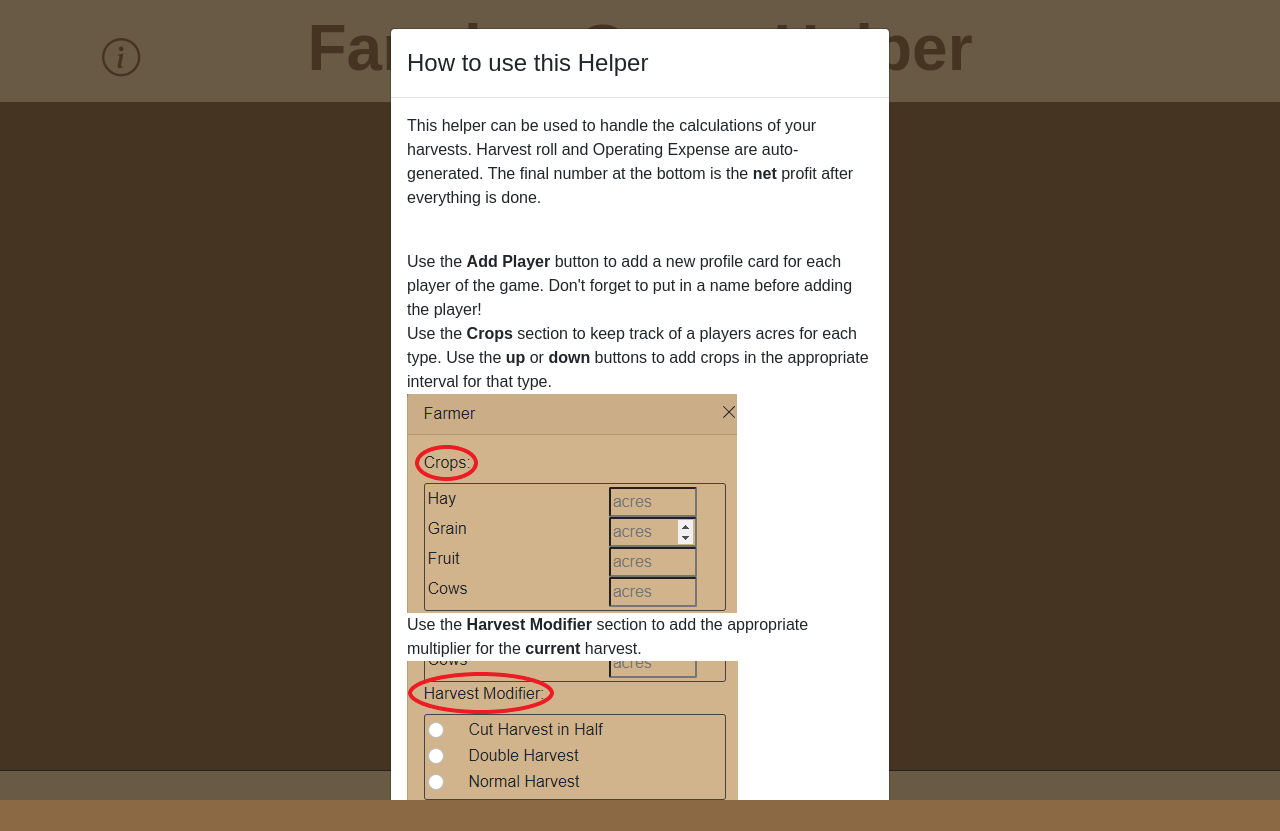
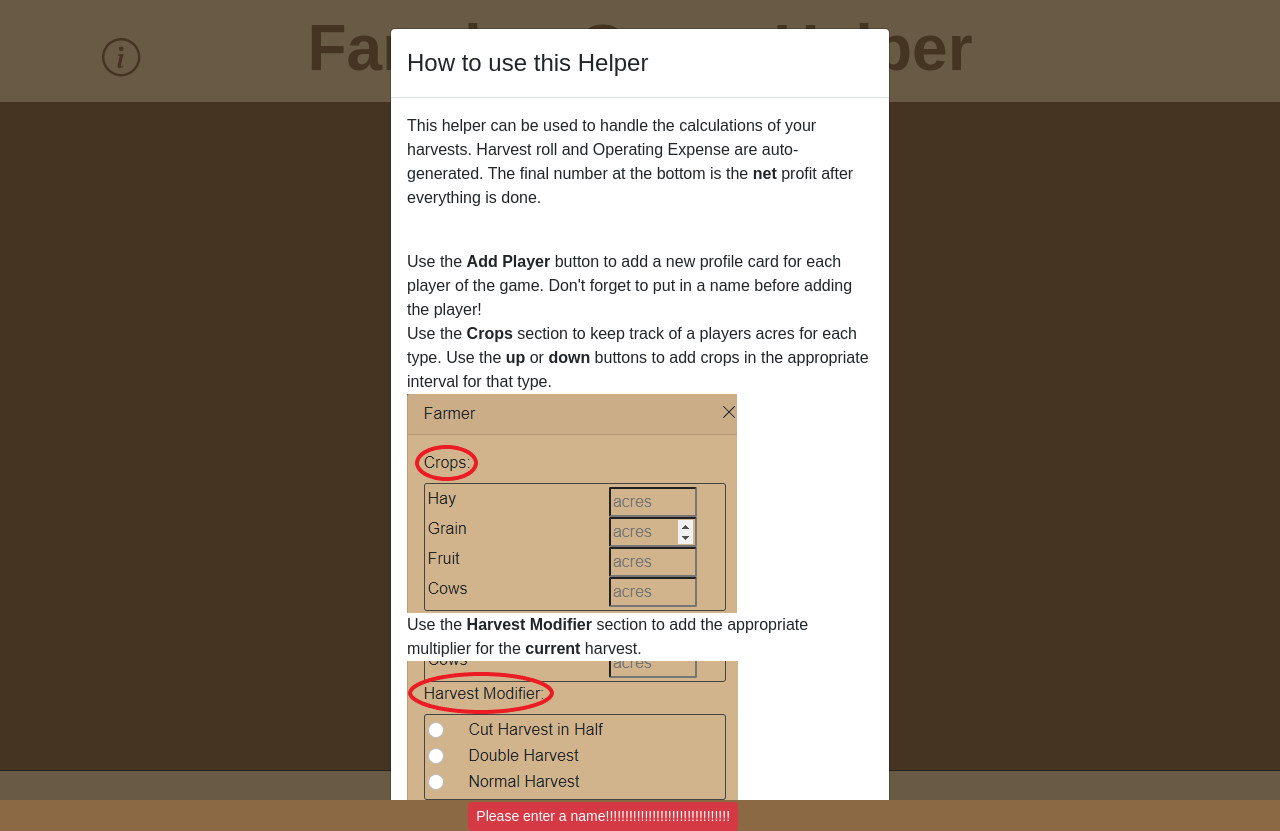
Before and after one commit to Twin-2/FarmingGame-helper, a React (Create React App) app: page / in a window 1280 px wide. Built offline with nearby package versions, Linux system fonts and the light colour scheme.

Commit message:
cleanup-player add form

```diff
--- a/src/components/addPlayerForm/addPlayerForm.tsx
+++ b/src/components/addPlayerForm/addPlayerForm.tsx
@@ -1,5 +1,6 @@
-import { Form, Button } from "react-bootstrap";
+import { Form, Button, Tooltip, OverlayTrigger } from "react-bootstrap";
 import { useState,  } from "react";
+import Feedback from "react-bootstrap/esm/Feedback";
 
 type AddPlayerFormProps = {
   addPlayer: (e:React.BaseSyntheticEvent) => void;
@@ -7,19 +8,36 @@ type AddPlayerFormProps = {
 
 function AddPlayerForm(props: AddPlayerFormProps) {
   const [isNewPlayerNameValid, setIsNewPlayerNameValid] = useState(false)
+  console.log(isNewPlayerNameValid)
 
   const validatePlayerName = (name: string) => {
     if(!name){
+      setIsNewPlayerNameValid(false)
+      console.log('1')
+    }
+    else{
+      console.log('2')
       setIsNewPlayerNameValid(true)
     }
-    else(setIsNewPlayerNameValid(false))
   }
+
+  const tooltip = (
+    <Tooltip id="tooltip">
+     Please enter a name
+    </Tooltip>
+  );
 
   return (
     <div className="addNameForm">
       <Form className="addName" onSubmit={(e) => props.addPlayer(e)}>
-        <Form.Control id="name" type="text" placeholder="Player Name" className={isNewPlayerNameValid ? '.is-valid' : 'is-invalid'} onChange={(e)=> validatePlayerName(e.target.value)}/>
-        <Button type="submit" variant="warning" disabled={isNewPlayerNameValid}>
+          <OverlayTrigger placement="bottom" overlay={tooltip} trigger={isNewPlayerNameValid ? 'focus': 'hover'}>
+            <Form.Control id="name" type="text" placeholder="Player Name" className={isNewPlayerNameValid ? '.is-valid' : 'is-invalid'} onChange={(e)=> validatePlayerName(e.target.value)}/>
+          </OverlayTrigger>
+          <Feedback type="invalid" tooltip={true}>
+            Please enter a name!!!!!!!!!!!!!!!!!!!!!!!!!!!!!!!!
+          </Feedback>
+
+        <Button type="submit" variant="warning" disabled={!isNewPlayerNameValid}>
           Add Player
         </Button>
       </Form>
```
